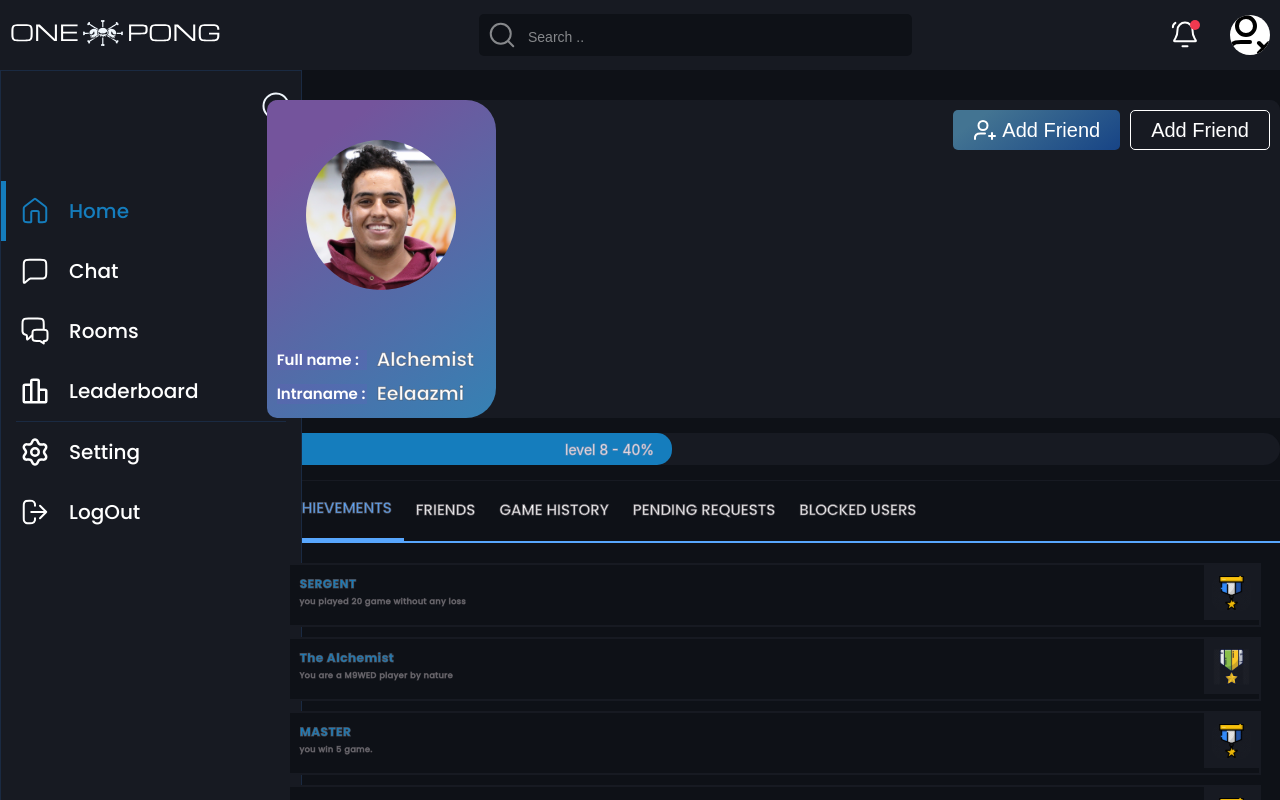
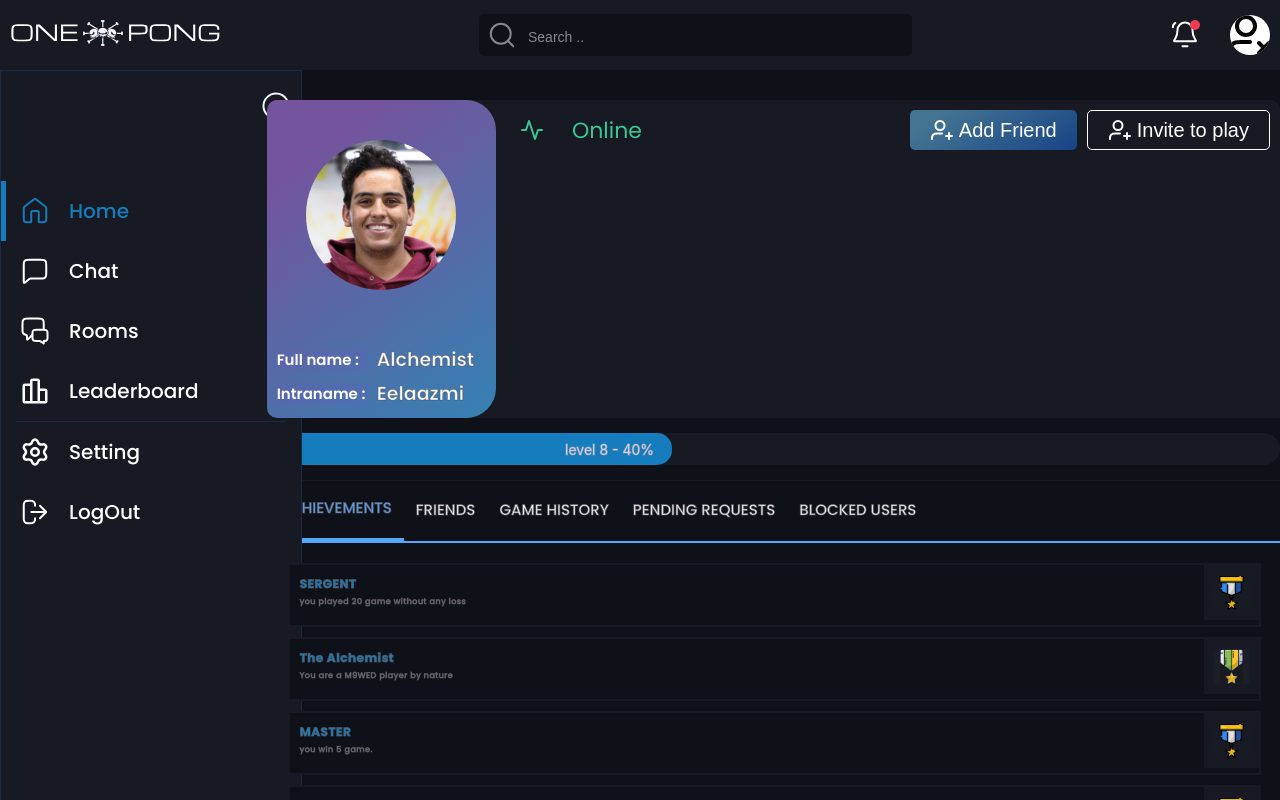
Before and after one commit to spydersy/42Cursus-ft_transcendence, a React (Create React App) app: page /profile/1 in a window 1280 px wide. Built offline with nearby package versions, Linux system fonts and the light colour scheme.

Commit message:
workin on redux store

```diff
--- a/package.json
+++ b/package.json
@@ -21,6 +21,7 @@
     "@types/react-dom": "^18.0.6",
     "@types/react-modal": "^3.13.1",
     "@types/react-router-dom": "^5.3.3",
+    "@types/redux": "^3.6.0",
     "@types/sockjs-client": "^1.5.1",
     "axios": "^0.27.2",
     "babel-runtime": "^6.26.0",
@@ -44,6 +45,7 @@
     "react-spring-carousel": "^2.0.19",
     "react-theme-provider": "^0.1.3",
     "react-touch-events": "^3.0.0",
+    "redux": "^4.2.0",
     "regenerator-runtime": "^0.13.9",
     "sockjs-client": "^1.6.1",
     "styled-components": "^5.3.5",
--- a/src/Pages/Profile.tsx
+++ b/src/Pages/Profile.tsx
@@ -185,6 +185,7 @@ var listBlocked = [BlockedUser , BlockedUser1 , BlockedUser2 , BlockedUser3]
 export default function Profile() {
   const id = window.location.pathname.split("/")[2];
   const [isCurrentUser, setisCurrent] = useState(true)
+  const [User, setUser] = useState()
 
 
   console.log(id);
--- a/src/Pages/SignIn.tsx
+++ b/src/Pages/SignIn.tsx
@@ -110,14 +110,15 @@ opacity: 0.8;
 interface ButtonProps {
    type? : "ButtonStyleProps " | "secondary" ,
    text? : string
-   icon? : React.ReactElement
+   icon? : React.ReactElement,
+   onClick? : ()=> void;
 }
 interface ButtonStyleProps {
    typeS? : string ,
 }
 export  function Button(props :ButtonProps ) {
   return (
-    <LoginButtonStyle typeS={props.type}>
+    <LoginButtonStyle onClick={props.onClick} typeS={props.type}>
       {props?.icon}
       {props.text}
     </LoginButtonStyle>
--- a/src/components/PlayerProfile.tsx
+++ b/src/components/PlayerProfile.tsx
@@ -13,6 +13,7 @@ import {ReactComponent as AddIcon} from "../assets/imgs/add-icon.svg";
 import {ReactComponent as Accepte} from "../assets/imgs/y-circle.svg";
 import {ReactComponent as Deny} from "../assets/imgs/x-circle.svg";
 import {ReactComponent as UserAddIcon} from "../assets/imgs/user-plus.svg";
+import {ReactComponent as ActivityIcon} from "../assets/imgs/activity.svg";
 import Melkarmi from "../assets/imgs/avatar/hfadyl.jpeg";
 
 // import { Chart as ChartJS, ArcElement, Tooltip, Legend } from 'chart.js';
@@ -44,6 +45,7 @@ export interface PlayerCardProps {
     player: {
       name: string,
       login: string,
+      defaultAvatar? : string,
       lvl: string,
       gamePlayed : number,
       lost : number,
@@ -141,33 +143,9 @@ border-radius: 10px 30px 30px 10px;
 
 `;
 
-//// Stats Comp
-
-// chart //
 const player1 = { PlayedGames : 350,  lostGames : [22,18,31,52,22] , WonGames :  [20, 25, 30, 52, 26], Rank : rank2};
 const player2 = { PlayedGames : 222,  lostGames : [22,18,31,52,22] , WonGames :  [0, 50, 30, 40, 26], Rank : rank2};
 
-
-// export const data = {
-//   labels: ['Computer mode', 'classic', 'Tag-Team', 'Challenge Friend', 'Mode 5'],
-//   datasets: [
-//     {
-//       label: 'Win-Game',
-//       data: player1.WonGames,
-//       backgroundColor: 'rgba(70, 180, 90, 0.275)',
-//       borderColor: '#25dc43',
-//       borderWidth: 2,
-//     },
-//     {
-//       label: 'Win-Game',
-//       data: player2.WonGames,
-//       backgroundColor: 'rgba(70, 180, 90, 0.275)',
-//       borderColor: '#fff',
-//       borderWidth: 2,
-//     },
-//   ],
-
-// };
 
 // export const data1 = {
 //   labels: ['Computer mode', 'classic', 'Tag-Team', 'Challenge Friend', 'Mode 5'],
@@ -183,84 +161,28 @@ const player2 = { PlayedGames : 222,  lostGames : [22,18,31,52,22] , WonGames :
 //   ],
 // };
 
-// const options : any = {
-//   legend: {
-//     position: 'bottom'
-//   },
-//   title: {
-//     display: true,
-//     text: 'Chart.js Radar Chart'
-//   },
-//   scale: {
-//     reverse: false,
-//     gridLines: {
-//       color: [
-//         'black',
-//         'red',
-//         'orange',
-//         'yellow',
-//         'green',
-//         'blue',
-//         'indigo',
-//         'violet'
-//       ]
-//     },
-//     ticks: {
-//       beginAtZero: true
-//     }
-//   }
-// }
-
-export const RadarData = {
-  labels: ["Finger Strength", "Power", "Endurance", "Stability", "Flexability"],
-  datasets: [
-    {
-      label: "March",
-      backgroundColor: "rgba(34, 202, 236, .2)",
-      borderColor: "rgba(34, 202, 236, 1)",
-      pointBackgroundColor: "rgba(34, 202, 236, 1)",
-      poingBorderColor: "#fff",
-      pointHoverBackgroundColor: "#fff",
-      pointHoverBorderColor: "rgba(34, 202, 236, 1)",
-      data: [13, 10, 12, 6, 5]
-    }
-  ]
-};
-export const RadarOptions : ChartOptions<'radar'> = {
-  // scales : {
-  //   lin
-  // }
-  // scale: {
-  //   ticks: {
-  //     min: 0,
-  //     max: 16,
-  //     stepSize: 2,
-  //     showLabelBackdrop: false,
-  //     backdropColor: "rgba(203, 197, 11, 1)"
-  //   },
-  //   angleLines: {
-  //     color: "#FFF",
-  //     lineWidth: 1
-  //   },
-  //   gridLines: {
-  //     color: "#FFF",
-  //     circular: true
-
-  //   }
-  // }
-};
 
 
-//        //
+interface StatusProps {
+    status : "online" | "offline"
+}
+export function Stats(props: PlayerCardProps) {
+  const addFriend = ()=>{
 
-export function Stats(props: PlayerCardProps) {
+  }
     return (
       <StatsStyle  >
+        <Header>
+          <Status status={"online"}>
+            <ActivityIcon/>
+              Online
+          </Status>
         <Buttons>
-            <Button  type='secondary' text='Add Friend'/>
-            <Button icon={<UserAddIcon/>} text='Add Friend'/>
+            <Button icon={<UserAddIcon/>}   type='secondary' text='Invite to play'/>
+            <Button onClick={addFriend} icon={<UserAddIcon/>} text='Add Friend'/>
 
         </Buttons>
+        </Header>
 
         {/* <Data>
 
@@ -274,6 +196,33 @@ export function Stats(props: PlayerCardProps) {
       </StatsStyle>
     )
 }
+
+const Header = styled.div`
+  width: 100%;
+  display: flex;
+  align-items: center;
+
+`;
+
+const Status = styled.div<StatusProps>`
+  width: 150px;
+  display: flex;
+  align-items: center;
+
+  font-family: 'Poppins' , sans-serif;
+font-style: normal;
+font-weight: 400;
+font-size: 22px;
+line-height: 33px;
+justify-content: space-around;
+>svg{
+  path {
+    stroke: ${props => props.theme.colors.green};
+  }
+}
+color: ${props => props.theme.colors.green};
+
+`
 
 const StatsStyle = styled.div`
 background-color: #171A22;
@@ -289,7 +238,7 @@ border-radius: 0px 10px 0px 0px;
 `
 const Buttons = styled.div`
 /* background-color: #bacc16; */
-width: 100%;
+ flex : 1;
 height: auto;
 display: flex;
 flex-direction: row-reverse;
```
Also changed, not shown: src/state/reducers/index.ts (added, +9 -0 lines), src/state/reducers/loginReducer.ts (added, +14 -0 lines), src/assets/imgs/activity.svg (added), 1 other file (tests, documents, lock files or other folders).
